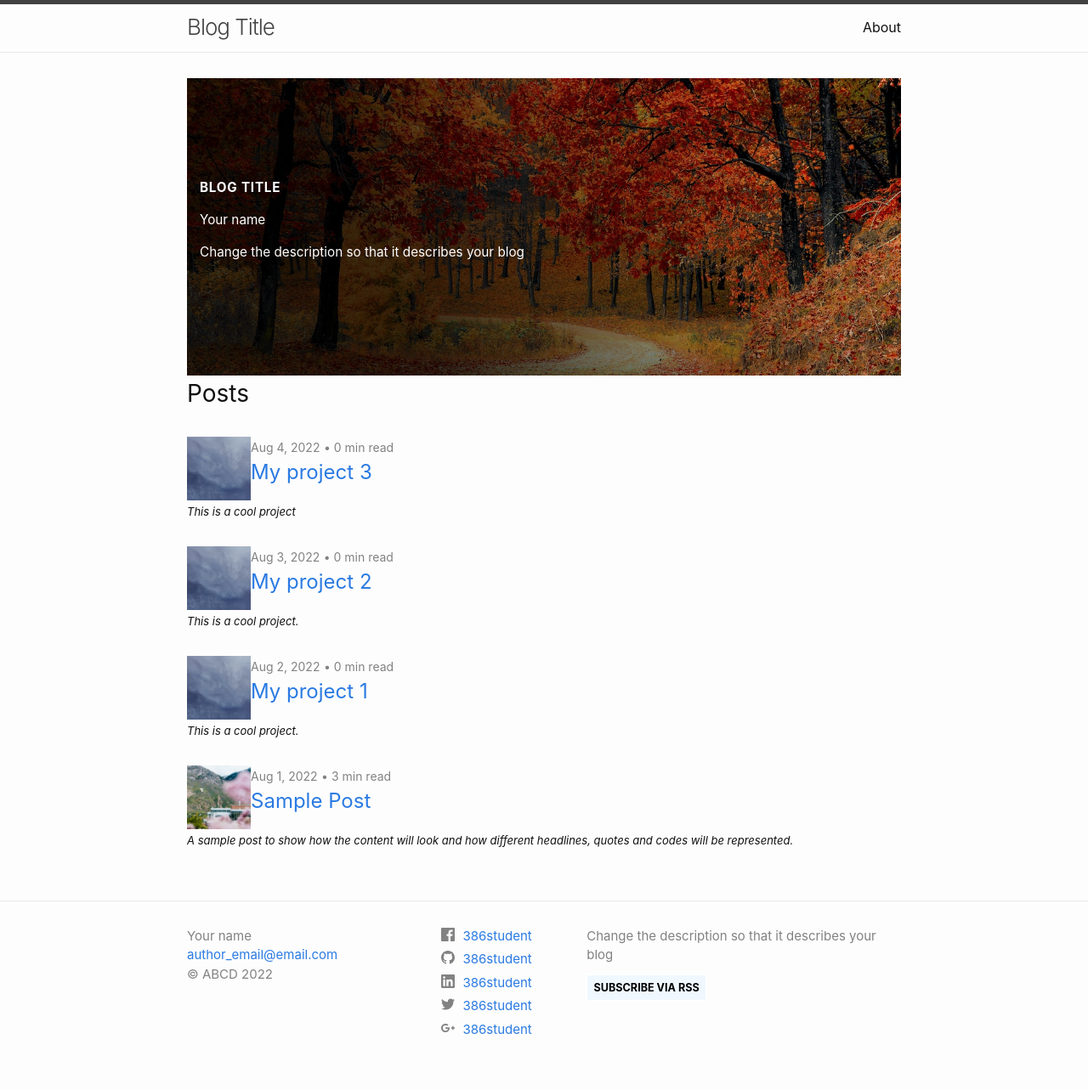
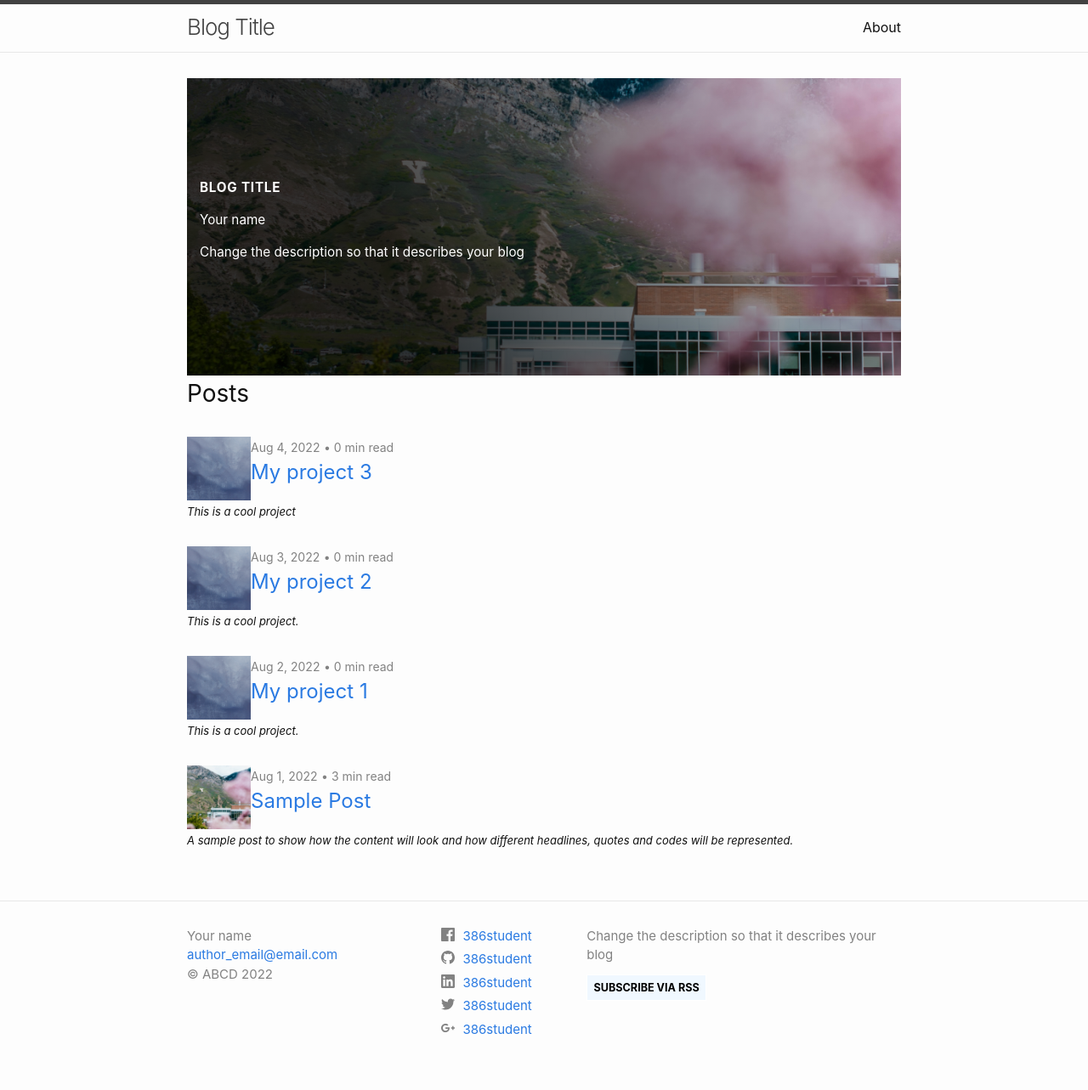
Before and after one commit to runstats21/stat-386-projects, a Jekyll site: the page built from index.markdown, in a window 1280 px wide. Shown: the whole page at 85% size. Built offline with Jekyll 4.4.1, drawn with Linux system fonts in a browser that asks for light colours.

Commit message:
Update _config.yml

```diff
--- a/_config.yml
+++ b/_config.yml
@@ -24,8 +24,7 @@ description: >- # this means to ignore newlines until "baseurl:"
  Change the description so that it describes your blog
 baseurl: "/stat386-projects" # keep this the same or change it to the name of the repository
 url: "https://esnt.github.io" #  change this to "https://<your-github-username>.github.io"
-image: "assets/images/autumn.jpg"
-#image: "https://source.unsplash.com/random/300x300/?moutain"
+image: "assets/images/image5.jpg"
 author: Your name
 copyright: ABCD # Your initials or what you want the copyright to be.  Leave empty for no copyright
 
```
